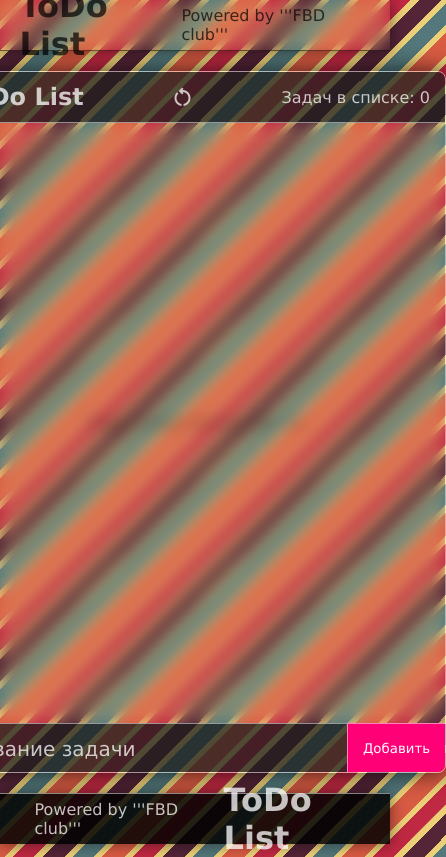
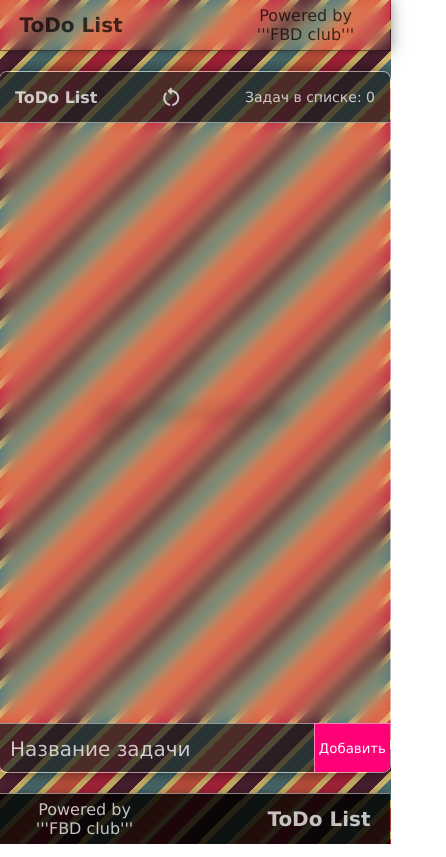
Before and after one commit to Holder-hash/ToDoList, a plain HTML site: page index.html in a window 390 px wide. Both pictures are taken after a click on the element "restart_alt". Shown: the whole page, 446 px wide, since content can reach past the window. Drawn offline with nearby package versions, Linux system fonts and the light colour scheme.

Commit message:
adaptive

```diff
--- a/script.js
+++ b/script.js
@@ -2,12 +2,12 @@ const addInp = document.getElementById('addInp');
 const addBtn = document.getElementById('addBtn');
 const todoElContain = document.querySelector('.todo-el-contain');
 
-let todoNum = 0;
+let todoSum = todoElContain.childElementCount;
 addBtn.addEventListener('click', addElementFunc);
 
 function addElementFunc() {
-    todoNum++
-    todosAllSpan.innerHTML = todoNum
+    let todoSum = todoElContain.childElementCount;
+    todosAllSpan.innerHTML = todoSum + 1;
     console.log(todoElContain.childElementCount)
     emtySpan.style = 'display: none'
     let todoElement = document.createElement('div');
@@ -19,7 +19,7 @@ function addElementFunc() {
         todoElementDiscraption.innerHTML = addInp.value;
     }
     else {
-        todoElementDiscraption.innerHTML = 'Задача №' + todoNum;
+        todoElementDiscraption.innerHTML = 'Задача №' + (todoSum + 1);
     }
 
     let delBtn = document.createElement('button');
@@ -34,10 +34,9 @@ function addElementFunc() {
 }
 
 function delElementFunc(e) {
-    todoNum--;
     e.target.parentElement.remove();
-    todosAllSpan.innerHTML = todoNum;
-    if (todoNum == 0) {
+    todosAllSpan.innerHTML = todoElContain.childElementCount;
+    if (todoSum == 0) {
         emtySpan.style = 'display: block';
     }
 
@@ -62,8 +61,7 @@ function delElementFunc(e) {
  resetBtn.addEventListener('click', resetFunc)
 
  function resetFunc() {
-    todoNum = 0
-    todosAllSpan.innerHTML = todoNum;
+    todosAllSpan.innerHTML = todoSum;
     emtySpan.style = 'display: block';
     while (todoElContain.firstChild) {
         todoElContain.removeChild(todoElContain.firstChild);
--- a/style.css
+++ b/style.css
@@ -69,6 +69,56 @@ footer {
     background-color: transparent;
 }
 
+@media screen and (max-width: 500px) {
+    header h1 {
+        font-size: 20px;
+        text-align: center;
+    }
+    header p {
+        flex-wrap: wrap;
+        text-align: center;
+        width: 100px;
+    }
+    .todo-block {
+        width: 100%;
+    }
+    footer h1 {
+        font-size: 20px;
+        text-align: center;
+    }
+    footer p {
+        flex-wrap: wrap;
+        text-align: center;
+        width: 100px;
+    }
+
+    .title-box h2 {
+        font-size: 16px;
+    }
+    .title-box p {
+        font-size: 14px;
+        text-align: center;
+    }
+    .todo-added-contain {
+        max-width: 100%;
+    }
+    .todo-added-contain input {
+        min-width: 70%;
+    }
+    todo-added-contain button {
+        min-width: 30%;
+    }
+
+    @media screen and (max-width: 300px) {
+        .title-box p {
+            width: 70px;
+            font-size: 13px;
+        }
+        .todo-added-contain input::placeholder {
+            font-size: 16px;
+        }
+    }
+}
 .title-box {
     width: 100%;
     height: 50px;
```
